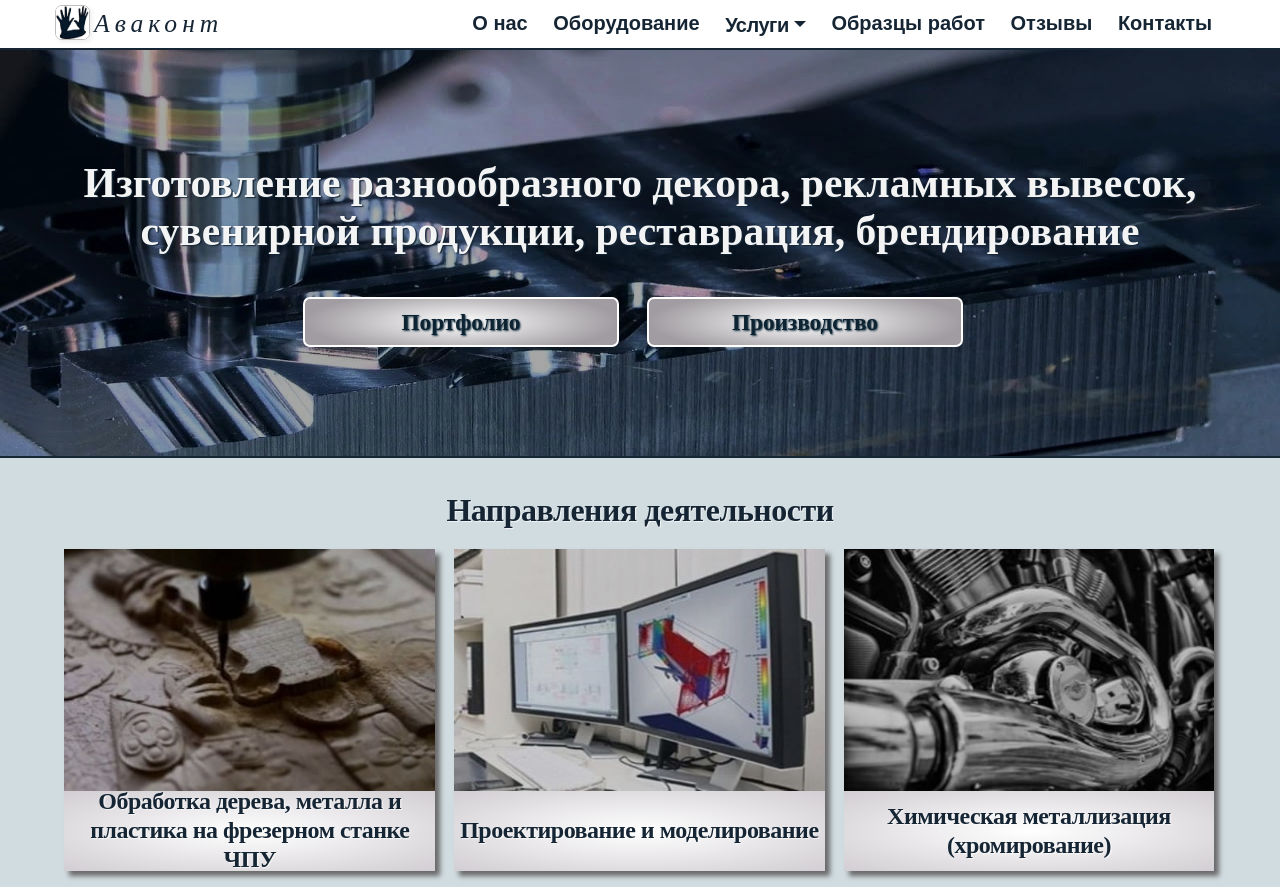
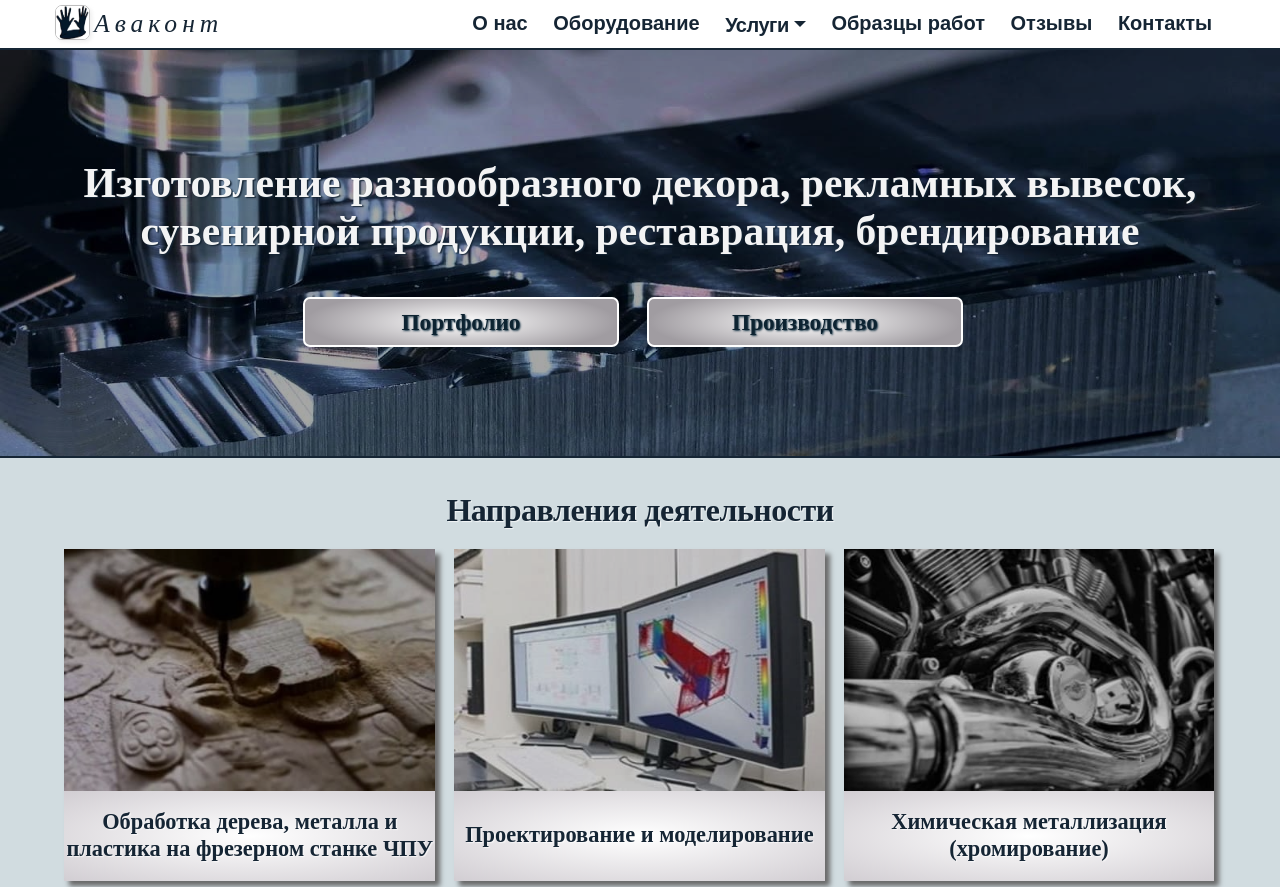
Before and after one commit to AnigalHub/Priamyeruki, a Vue app: page / in a window 1280 px wide. Shown: the top 887 px of the page. Built offline with nearby package versions, Linux system fonts and the light colour scheme.

Commit message:
добавлены width,height и preload картинкам, изменены заголовки h5 на h3

```diff
--- a/src/components/LandingPage/catalog.vue
+++ b/src/components/LandingPage/catalog.vue
@@ -5,8 +5,8 @@
             <div class="flex-container">
                 <div v-for="(catalog, index) in calalog" :key="index">
                     <router-link :to="catalog.link">
-                        <img :src="catalog.src" :alt="catalog.alt"/>
-                        <h5>{{catalog.descr}}</h5>
+                        <img :src="catalog.src" :alt="catalog.alt" rel="preload"/>
+                        <h3>{{catalog.descr}}</h3>
                     </router-link>
                 </div>
             </div>
@@ -79,7 +79,9 @@
         text-align: center !important;
     }
     img{
-       filter: brightness(80%);
+        filter: brightness(80%);
+        width: 100%;
+        height: auto;
         box-shadow: none !important;
     }
     .flex-container {
@@ -95,20 +97,22 @@
     }
     .flex-container > div:hover {
         box-shadow:  0 0 9px  7px #1A394B;
-        h5{
+        h3{
             background: white;
         }
         img{
             filter: brightness(100%) contrast(130%);
         }
-        img,h5,div{
+        img,h3,div{
             animation: bounce-in .4s;
         }
     }
 
-    h5{
-        height: 80px;
-        padding: 0 0.5%;
+    h3{
+        font-size: 1.4rem;
+        cursor: pointer !important;
+        height: 90px;
+        padding: 0 0.25%;
         margin-bottom: 0 !important;
         background: radial-gradient(70% 70%, #ffffff, rgb(210, 206, 211));
         text-shadow: 1.2px 1.2px 1.2px rgba(255, 255, 255, 0.74);
@@ -120,7 +124,7 @@
     }
 
     @media screen and (max-width: 350px) {
-        h5 {
+        h3 {
             margin-top: 5% !important;
         }
     }
@@ -129,13 +133,17 @@
             width: 100%;
             margin: 0 1.5% 5% 1.5% !important;
             box-shadow: 5px 5px 5px #8a8a8a;
+
+            &:nth-child(4){
+                margin: 0 1.5% 5% 1.5% !important;
+            }
         }
         img{
             height: 80px !important;
             width: 30% !important;
             float: left;
         }
-        h5 {
+        h3 {
             height: 45px;
             display: flex;
             margin-top: 3%;
@@ -143,7 +151,7 @@
             background: none !important;
         }
         .flex-container > div:hover {
-            h5{
+            h3{
                 background: none;
             }
         }
@@ -154,20 +162,24 @@
             width: 46%;
             margin: 0 1.5% 2.5% 1.5% !important;
             box-shadow: 5px 5px 5px #8a8a8a;
+
+            &:nth-child(4){
+                margin: 0 1.5% 2.5% 1.5% !important;
+            }
         }
     }
     @media screen and (min-width: 768px)and (max-width: 992px) {
-        h5{
-            height: 90px;
+        h3{
+            height: 95px;
         }
     }
     @media screen and (min-width: 992px)and (max-width: 1200px) {
-        h5{
+        h3{
             height: 70px;
         }
     }
     @media screen and (max-width: 350px) {
-        h5 {
+        h3 {
             margin-top: 5% !important;
         }
     }
```
